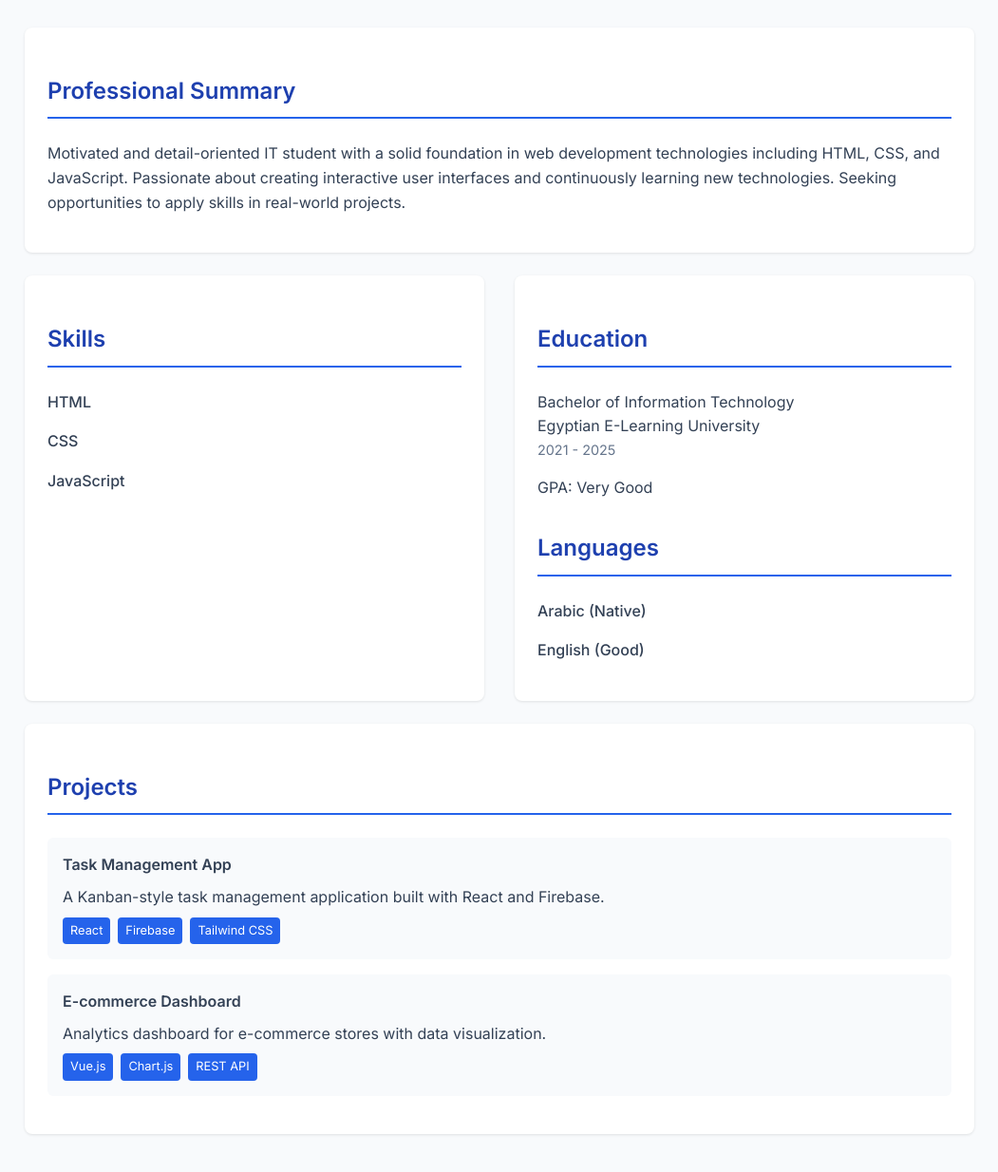
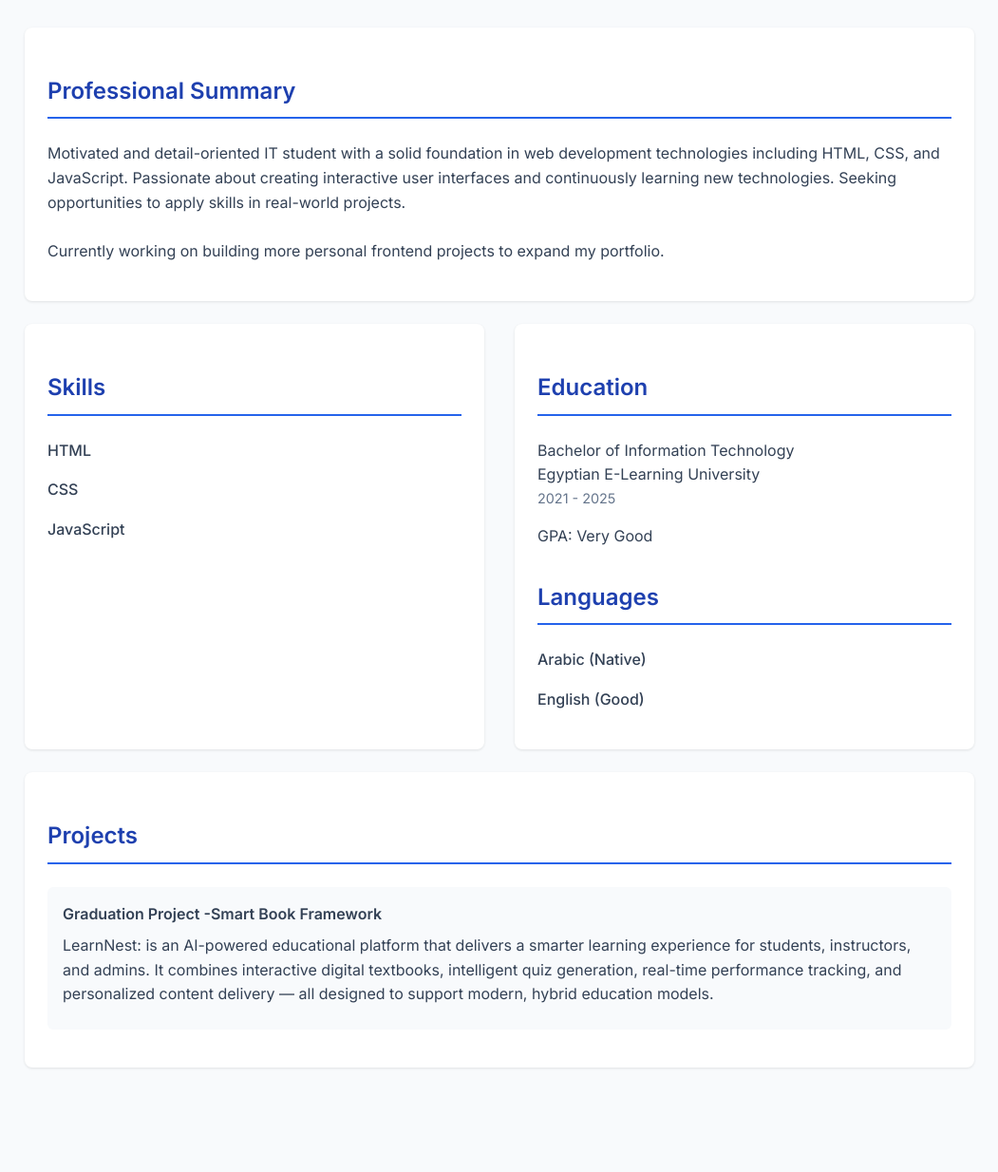
Before and after one commit to Aya-gamal709/my-cv, a plain HTML site: page index.html in a window 1280 px wide. Shown: the part 234-1468 px from the top of the page at 95% size, without its empty margins (114-1165 px from the left). After the commit the page ends 1414 px from the top, so only its background shows below. Drawn offline with Linux system fonts and the light colour scheme.

Commit message:
modified

```diff
--- a/index.html
+++ b/index.html
@@ -160,7 +160,7 @@
 <body>
     <div class="container">
         <header class="cv-header">
-            <img src="pic.jpeg" alt="Professional headshot" class="profile-img">
+            <img src="pic.jpeg" alt="My Photo" class="profile-img">
             <div class="header-text">
                 <h1>Aya Gamal</h1>
                 <h2>Frontend Developer</h2>
@@ -191,7 +191,9 @@
 
         <section class="cv-section">
             <h3 class="section-title">Professional Summary</h3>
-            <p>Motivated and detail-oriented IT student with a solid foundation in web development technologies including HTML, CSS, and JavaScript. Passionate about creating interactive user interfaces and continuously learning new technologies. Seeking opportunities to apply skills in real-world projects.</p>
+            <p>Motivated and detail-oriented IT student with a solid foundation in web development technologies including HTML, CSS, and JavaScript. Passionate about creating interactive user interfaces and continuously learning new technologies. Seeking opportunities to apply skills in real-world projects.<br><br>
+                Currently working on building more personal frontend projects to expand my portfolio.
+            </p>
         </section>
 
         <div class="two-column">
@@ -232,21 +234,9 @@
         <section class="cv-section">
             <h3 class="section-title">Projects</h3>
             <div class="project-card">
-                <div class="project-title">Task Management App</div>
-                <div class="project-description">A Kanban-style task management application built with React and Firebase.</div>
-                <div class="project-tech">
-                    <span class="tech-tag">React</span>
-                    <span class="tech-tag">Firebase</span>
-                    <span class="tech-tag">Tailwind CSS</span>
-                </div>
-            </div>
-            <div class="project-card">
-                <div class="project-title">E-commerce Dashboard</div>
-                <div class="project-description">Analytics dashboard for e-commerce stores with data visualization.</div>
-                <div class="project-tech">
-                    <span class="tech-tag">Vue.js</span>
-                    <span class="tech-tag">Chart.js</span>
-                    <span class="tech-tag">REST API</span>
+                <div class="project-title">Graduation Project -Smart Book Framework</div>
+                <div class="project-description">LearnNest: is an AI-powered educational platform that delivers a smarter learning experience for students, instructors, and admins.
+                It combines interactive digital textbooks, intelligent quiz generation, real-time performance tracking, and personalized content delivery — all designed to support modern, hybrid education models.
                 </div>
             </div>
         </section>
```
